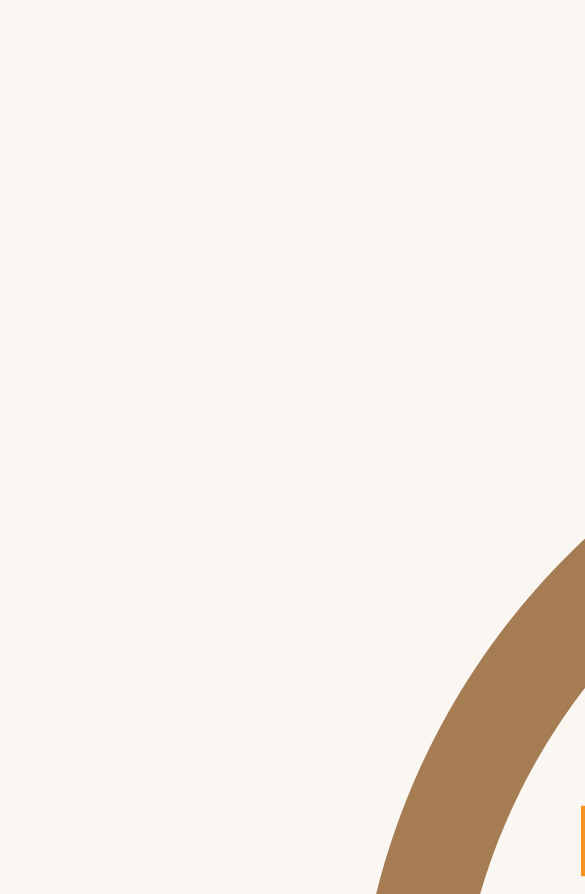
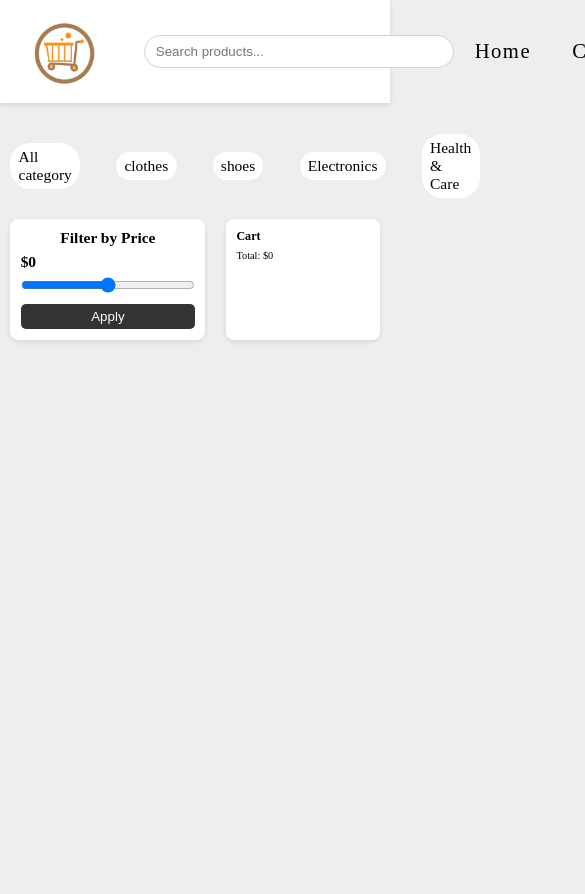
Before and after one commit to krishnakeshariya1/Js-Project-Repo, a plain HTML site: page E-Commerce/index.html in a window 390 px wide. Shown: the top 894 px of the page, 585 px wide, since content can reach past the window. After the commit the page ends 844 px from the top, so only its background shows below. Drawn offline with Linux system fonts and the light colour scheme.

Commit message:
made structure and style of project

```diff
--- a/E-Commerce/index.html
+++ b/E-Commerce/index.html
@@ -3,23 +3,59 @@
 <head>
     <meta charset="UTF-8">
     <meta name="viewport" content="width=device-width, initial-scale=1.0">
-    <title>Fake-Store-Web</title>
+    <title> E-Commerce</title>
     <link rel="stylesheet" href="style.css">
 </head>
 <body>
-    <header>
-        <ul class="flex">
-            <div class="logo-Sec flex">
-                <img src="./assests/—Pngtree—shopping mall logo_5406131.png" alt="shoes logo">
-                <p>Fake Store </p>
-            </div>
-            <div class="li-Sec flex">
-                <a href="">HOME</a>
-                <a href="">EXPLOUR</a>
-                <a href="">FOOTER</a>
-            </div>
-        </ul>
+    <!-- Header Section -->
+    <header class="header flex">
+        <div class="left-Section flex">
+            <img src="./assests/—Pngtree—shopping mall logo_5406131.png" alt="store logo">
+            <input type="text" id="searchBar" placeholder="Search products...">
+        </div>
+        <div class="right-Section flex">
+            <a href="./">Home</a>
+            <a href="./">Cart</a>
+            <a href="./">Orders</a>
+        </div>
     </header>
+
+    <div class="container">
+        <!-- category -->
+         <section class="category-Section ">
+            <ul class="flex">
+                <li>All category</li>
+                <li>clothes</li>
+                <li>shoes</li>
+                <li>Electronics</li>
+                <li>Health & Care </li>
+            </ul>
+         </section>
+        <!-- Sidebar -->
+        <aside class="sidebar">
+            <!-- Filter price Section -->
+            <section class="price-section">
+                <p>Filter by Price</p>
+                <label for="price-range">$0</label>
+                <input type="range" id="price-range" name="price-range" min="0" max="1000" value="500" step="10">
+                <button id="applyFilter">Apply</button>
+            </section>
+
+            <!-- Cart Section -->
+            <section class="cart-section">
+                <h3>Cart</h3>
+                <div id="cart-items"></div>
+                <p>Total: $<span id="cart-total">0</span></p>
+            </section>
+        </aside>
+
+        <!-- Main Content -->
+        <main class="main-content">
+            <!-- Product Grid -->
+            <div class="grid-Container"></div>
+        </main>
+    </div>
+
     <script src="script.js"></script>
 </body>
 </html>
--- a/E-Commerce/style.css
+++ b/E-Commerce/style.css
@@ -1,27 +1,237 @@
-/* ------------  Root  ----------- */
-:root {
-    --body-Color: #FAF7F3;
-    --header-Background-Color : #efddc5;
-    --card-Color: #fff;
-    --h1-COlor: #0F1A17;
-}
-
-/* ------------  Base  ----------- */
+/* ---------- Reset & Base ---------- */
 * {
     margin: 0;
     padding: 0;
     box-sizing: border-box;
 }
-
-html {
-    font-size: 62.5%;
+html{
+    font-size: 64.5%;
     scroll-behavior: smooth;
 }
-
 body {
     width: 100%;
     height: 100vh;
-    background-color: var(--body-Color);
-    font-family: Georgia, 'Times New Roman', Times, serif;
-    padding: 2rem;
+    background-color: #eeeeee;
 }
+/* ---------- reusable component -------- */
+.flex{
+    display: flex;
+    align-items: center;
+    gap: 2rem;
+}
+
+/* ---------- Header ---------- */
+.header {
+    display: flex;
+    justify-content: space-between;
+    align-items: center;
+    padding: 1rem 2rem;
+    background-color: #fff;
+    box-shadow: 0 2px 5px rgba(0,0,0,0.1);
+    position: sticky;
+    top: 0;
+    z-index: 100;
+}
+
+.header .left-Section img{
+    width: 8rem;
+}
+.header .left-Section input{
+    width: 30rem;
+    padding: 0.8rem 1rem;
+    border-radius: 2rem;
+    border: 1px solid rgb(210, 210, 210);
+}
+.header .flex{
+    gap: 4rem;
+}
+.header .right-Section a{
+    color: black;
+    text-decoration: none;
+    font-size: 2rem;
+    font-weight: 500;
+    letter-spacing: 1.5px;
+    transition: all 0.3 ease;
+}
+.header .right-Section a:hover{
+   transform: scale(1.1);
+}
+
+/* ---------- Container ---------- */
+.container {
+    width: 100%;
+    gap: 1rem;
+    padding: 1rem 4rem;
+}
+/* ---------- category ----------- */
+.category-Section{
+    padding: 2rem 0;
+}
+.category-Section  .flex{
+    justify-content: start;
+    gap: 3.5rem;
+}
+.category-Section ul li{
+    list-style-type: none;
+    font-size: 1.5rem;
+    background-color: #ffffff;
+    padding: 0.5rem 0.8rem;
+    border-radius: 2rem;
+}
+
+/* ---------- Sidebar ---------- */
+.sidebar {
+    width: 250px;
+    display: flex;
+    flex-direction: column;
+    gap: 2rem;
+}
+
+/* Filter Section */
+.price-section {
+    background-color: #fff;
+    padding: 1rem;
+    border-radius: 0.8rem;
+    box-shadow: 0 2px 5px rgba(0,0,0,0.1);
+}
+
+.price-section p {
+    font-size: 1.5rem;
+    margin-bottom: 0.5rem;
+    text-align: center;
+    font-weight: 600;
+}
+.price-section label{
+    font-weight: 600;
+    font-size: 1.5rem;
+}
+
+.price-section input {
+    width: 100%;
+    padding: 0.5rem;
+    margin-bottom: 0.5rem;
+    border: 1px solid #ccc;
+    border-radius: 5px;
+}
+.price-section button {
+    width: 100%;
+    padding: 0.5rem;
+    background-color: #333;
+    color: #fff;
+    border: none;
+    border-radius: 5px;
+    cursor: pointer;
+}
+
+.price-section button:hover {
+    background-color: #555;
+}
+
+/* Cart Section */
+.cart-section {
+    background-color: #fff;
+    padding: 1rem;
+    border-radius: 8px;
+    box-shadow: 0 2px 5px rgba(0,0,0,0.1);
+}
+
+.cart-section h3 {
+    margin-bottom: 0.5rem;
+}
+
+#cart-items div {
+    display: flex;
+    justify-content: space-between;
+    margin-bottom: 0.5rem;
+}
+
+#cart-items button {
+    background-color: #ff4d4f;
+    border: none;
+    color: #fff;
+    padding: 0.2rem 0.5rem;
+    border-radius: 4px;
+    cursor: pointer;
+}
+
+#cart-items button:hover {
+    background-color: #ff7875;
+}
+
+/* ---------- Main Content ---------- */
+.main-content {
+    flex: 1;
+}
+
+/* ---------- Product Grid ---------- */
+.grid-Container {
+    display: grid;
+    grid-template-columns: repeat(auto-fill, minmax(200px, 1fr));
+    gap: 1rem;
+}
+
+/* Product Card */
+.card {
+    background-color: #fff;
+    padding: 1rem;
+    border-radius: 8px;
+    box-shadow: 0 2px 5px rgba(0,0,0,0.1);
+    display: flex;
+    flex-direction: column;
+    align-items: center;
+    transition: transform 0.2s, box-shadow 0.2s;
+}
+
+.card img {
+    max-width: 100%;
+    height: 150px;
+    object-fit: contain;
+    margin-bottom: 0.5rem;
+}
+
+.card h3 {
+    font-size: 1rem;
+    margin-bottom: 0.5rem;
+    text-align: center;
+}
+
+.card p {
+    font-size: 0.9rem;
+    margin-bottom: 0.5rem;
+    color: #555;
+}
+
+.card button {
+    padding: 0.4rem 0.8rem;
+    background-color: #333;
+    color: #fff;
+    border: none;
+    border-radius: 5px;
+    cursor: pointer;
+}
+
+.card button:hover {
+    background-color: #555;
+}
+
+/* ---------- Responsive ---------- */
+@media (max-width: 900px) {
+    .container {
+        flex-direction: column;
+        padding: 1rem;
+    }
+
+    .sidebar {
+        width: 100%;
+        flex-direction: row;
+        justify-content: space-between;
+    }
+
+    .sidebar .filter-section, .sidebar .cart-section {
+        width: 48%;
+    }
+
+    .header .search-bar input {
+        width: 150px;
+    }
+}
```
